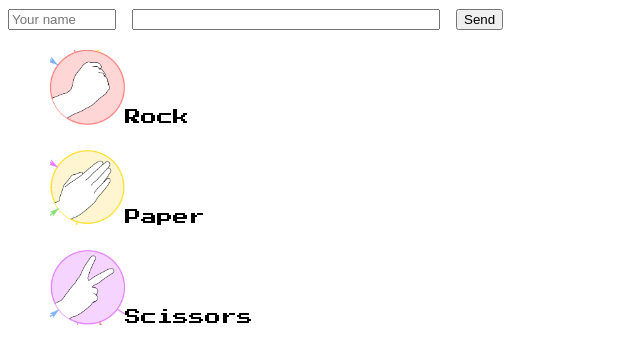
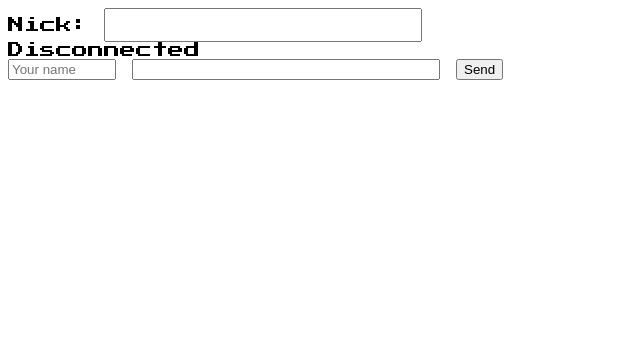
Before and after one commit to peterbe/rpsls, a Python web app: template templates/index.html in a window 1280 px wide. Shown: the top 364 px of the page, without its empty margins (0-640 px from the left). Run offline with Jinja, Linux system fonts and the light colour scheme; the template is opened without the code that fills it, so the values that code supplies are empty.

Commit message:
some progress

```diff
--- a/static/play.js
+++ b/static/play.js
@@ -1,9 +1,30 @@
-var Chat = (function() {
+var Status = (function() {
+  var container = $('#status');
+  function update(msg, color) {
+    $('span', container).remove();
+    $('<span>').addClass(color).text(msg).appendTo(container);
+  }
+  return {update: update};
+})();
+
+var Play = (function() {
   var _socket;
 
   function init(socket) {
     _socket = socket;
-    $('form').submit(function() {
+
+    $('form.register').submit(function() {
+      var nick = $('input[name="nick"]', this).val();
+      if (!nick) {
+        alert("Pick a name bastard!");
+        return false;
+      }
+      _socket.send_json({register: nick});
+
+      return false;
+    });
+
+    $('form.play').submit(function() {
       var name = $.trim($('input[name="name"]').val());
       var message = $.trim($('input[name="message"]').val());
       if (!name.length) {
@@ -31,21 +52,29 @@ var initsock = function(callback) {
 
   sock.onmessage = function(e) {
     console.log('message', e.data);
-    $('<p>')
-      .text(e.data.date)
-        .css('float', 'right')
-          .appendTo($('#log'));
-    $('<p>')
-      .append($('<strong>').text(e.data.name + ': '))
-        .append($('<span>').text(e.data.message))
-          .appendTo($('#log'));
+    if (e.data.registered) {
+      $('form.register').hide();
+      $('.play-icons').show(500);
+      Status.update('Registered', 'black');
+      $('input[name="name"]').val(e.data.registered);
+    }
+
+    if (e.data.message) {
+      $('<p>')
+        .append($('<strong>').text(e.data.name + ': '))
+          .append($('<time>').text(e.data.date))
+            .append($('<span>').text(e.data.message))
+              .appendTo($('#log'));
+    }
   };
   sock.onclose = function() {
     console.log('closed');
+    Status.update('Disconnected', 'red');
   };
   sock.onopen = function() {
     //log('opened');
     console.log('open');
+    Status.update('Connected', 'green');
     //sock.send('test');
     if (sock.readyState !== SockJS.OPEN) {
       throw "Connection NOT open";
@@ -58,6 +87,6 @@ var initsock = function(callback) {
 $(function() {
   console.log('let the madness begin!');
   initsock(function(socket) {
-    Chat.init(socket);
+    Play.init(socket);
   });
 });
--- a/templates/index.html
+++ b/templates/index.html
@@ -7,7 +7,10 @@
         <link href='http://fonts.googleapis.com/css?family=Press+Start+2P' rel='stylesheet' type='text/css'>
     </head>
     <body>
-        <ul class="play-icons">
+        <form class="register">
+          Nick: <input name="nick" style="font-size:150%">
+        </form>
+        <ul class="play-icons" style="display:none">
             <li class="icon rock"><img src="../static/images/rock.png" width="75" height="75" />Rock</li>
             <li class="icon paper"><img src="../static/images/paper.png" width="75" height="75" />Paper</li>
             <li class="icon scissor"><img src="../static/images/scissors.png" width="75" height="75" />Scissors</li>
@@ -15,7 +18,8 @@
             <li class="icon hidden spock"><img src="../static/images/spock.png" width="75" height="75" /></li>
         </ul>
 
-    <form>
+    <form class="chat">
+    <div id="status"></div>
     <div id="log">
     </div>
     <input placeholder="Your name" name="name" style="width:100px">
```
Also changed, not shown: sock_app.py (+18 -3 lines).
